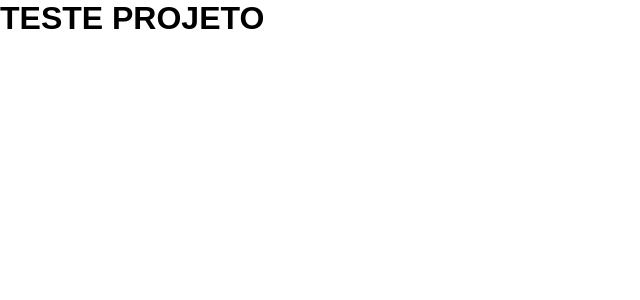
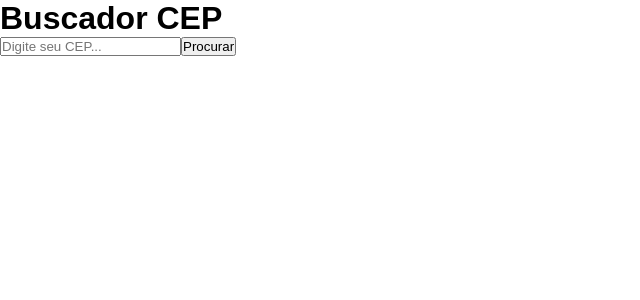
Before and after one commit to SanX0000/Projeto-BuscaCEP, a React (Create React App) app in the folder buscador/: page / in a window 1280 px wide. Shown: the top 300 px of the page, without its empty margins (0-640 px from the left). Built offline with nearby package versions, Linux system fonts and the light colour scheme.

Commit message:
Update App.js
Modifiquei a estrutura HTML, inserindo um título, uma div para "container". Dentro dessa div, foi criada outra div para abrigar o input text (inserir CEP) e o button para validar a pesquisa.

```diff
--- a/buscador/src/App.js
+++ b/buscador/src/App.js
@@ -2,8 +2,17 @@
 
 function App() {
   return (
-    <div className="App">
-     <h1>TESTE PROJETO</h1>
+    <div className="container">
+     <h1 className="title">Buscador CEP</h1>
+
+      <div className="containerInput">
+        <input type="text" placeholder="Digite seu CEP..."/>
+
+        <button className="buttonSearch">
+          Procurar
+        </button>
+      </div>
+
     </div>
   );
 }
```
